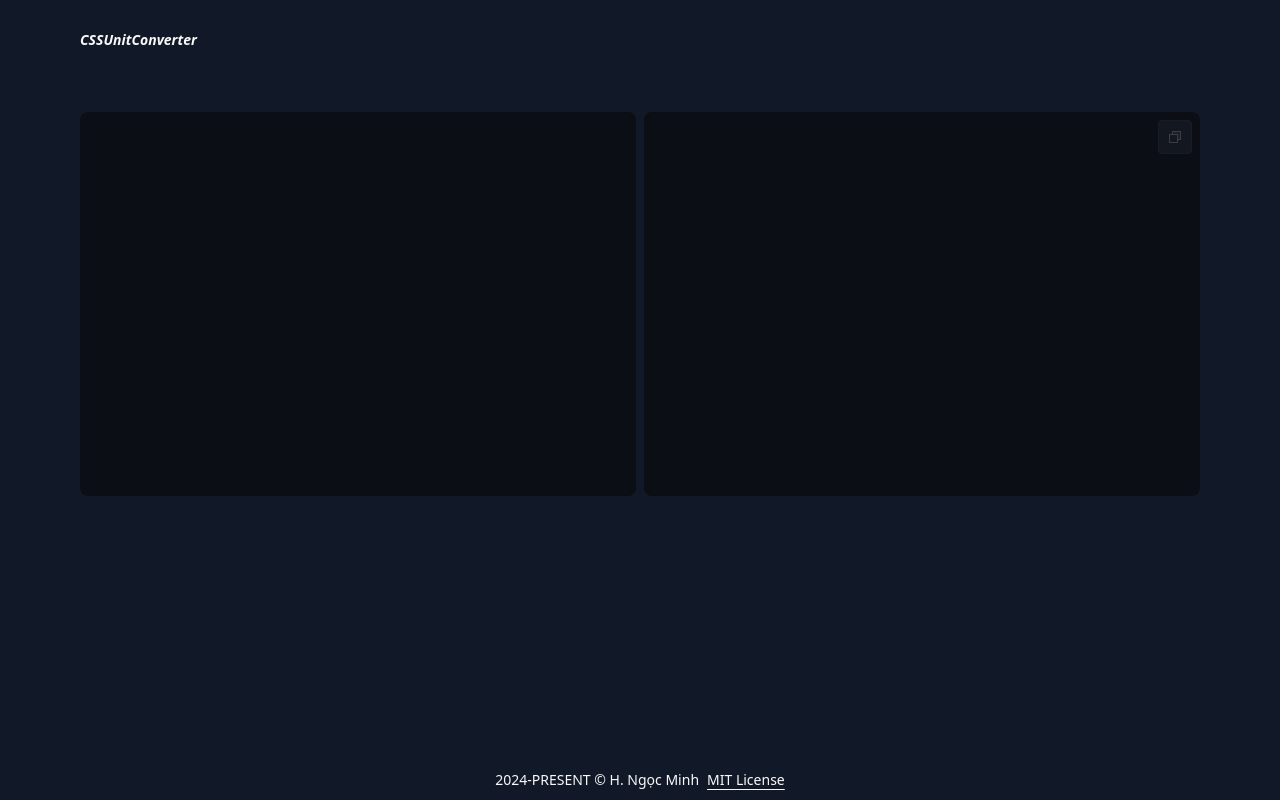
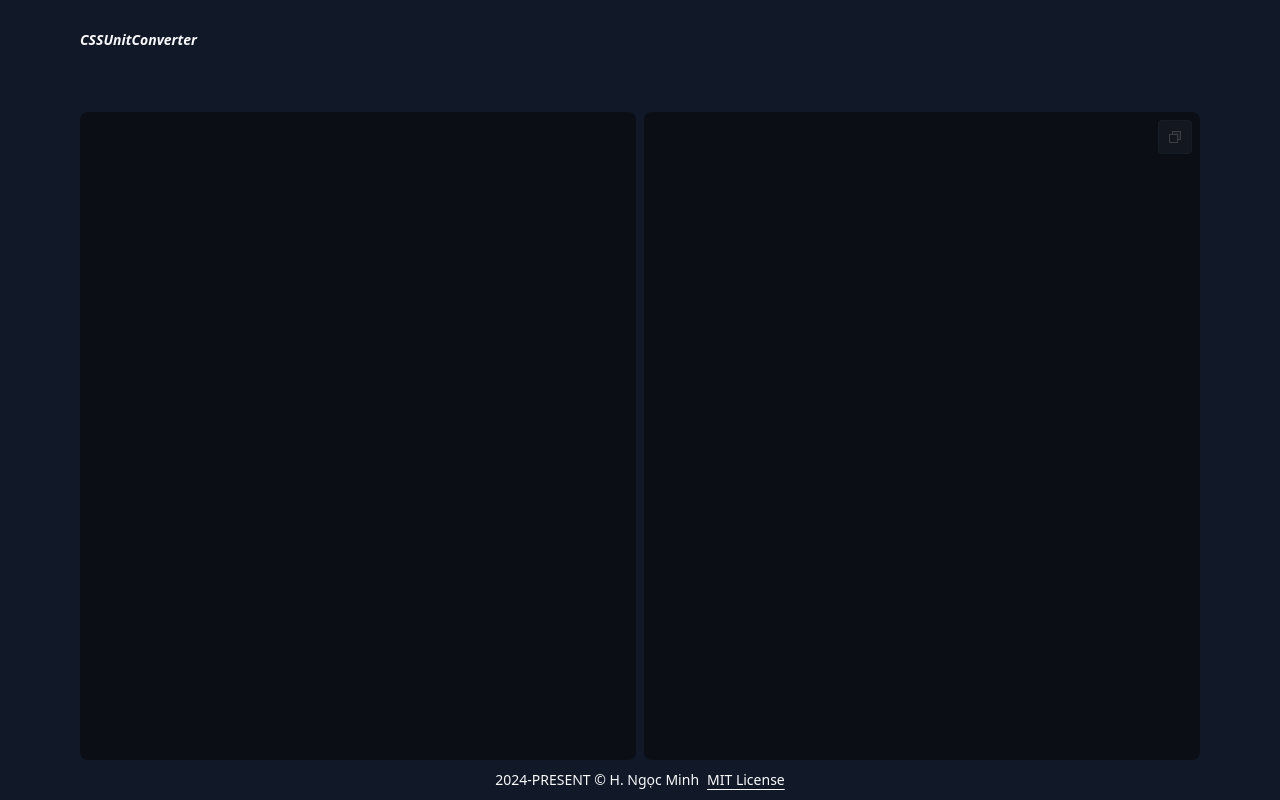
Before and after one commit to hecticme/cssunit, a Vue app: page / in a window 1280 px wide. Built offline with nearby package versions, Linux system fonts and the light colour scheme; some icons are missing.

Commit message:
style: make the main container take up full height

```diff
--- a/src/App.vue
+++ b/src/App.vue
@@ -11,8 +11,8 @@ const codeInput = ref('')
 <template>
   <TheHeader />
 
-  <main class="flex-1">
-    <div class="body-container grid grid-cols-1 md:grid-cols-2 gap-2 mt-3 md:mt-8">
+  <main class="flex-1 flex flex-col">
+    <div class="body-container flex-1 grid grid-cols-1 md:grid-cols-2 gap-2 mt-3 md:mt-8">
       <InputSnippet @update-code="userInput => codeInput = userInput" />
 
       <OutputSnippet :code="codeInput" />
```
